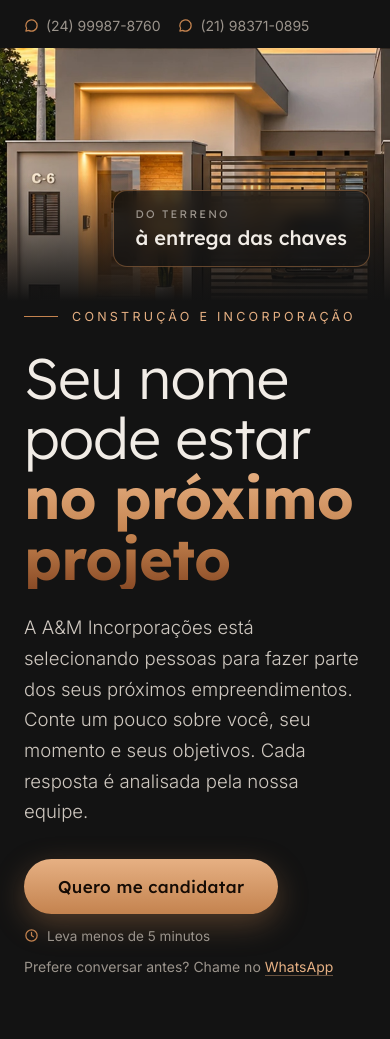
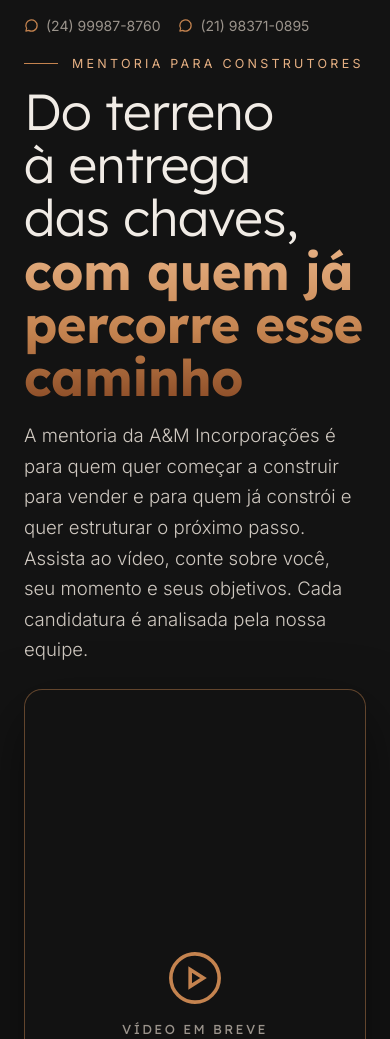
Before and after one commit to mainstay-x/amincorporacoes, a plain HTML site: page index.html in a window 390 px wide. Shown: the part 61-1100 px from the top of the page. Before the commit the page ends 1076 px from the top, so only its background shows below. Drawn offline with Linux system fonts and the light colour scheme; a script that the page names is missing.

Commit message:
Landing focada na mentoria, com espaço para vídeo vertical

```diff
--- a/index.html
+++ b/index.html
@@ -3,8 +3,8 @@
 <head>
 <meta charset="utf-8">
 <meta name="viewport" content="width=device-width, initial-scale=1">
-<title>A&amp;M Incorporações | Construção e Incorporação · Candidate-se</title>
-<meta name="description" content="A A&amp;M Incorporações está selecionando pessoas para seus próximos projetos de construção e incorporação. Preencha o formulário, leva menos de 5 minutos.">
+<title>Mentoria em Construção e Incorporação | A&amp;M Incorporações</title>
+<meta name="description" content="Mentoria da A&amp;M Incorporações para quem quer construir para vender ou estruturar o próximo passo como construtor. Candidate-se, leva menos de 5 minutos.">
 <meta name="robots" content="index, follow">
 <link rel="canonical" href="https://amincorporacoes.mainstay-x.com.br/">
 <meta name="theme-color" content="#131313">
@@ -12,8 +12,8 @@
 <meta property="og:type" content="website">
 <meta property="og:locale" content="pt_BR">
 <meta property="og:site_name" content="A&amp;M Incorporações">
-<meta property="og:title" content="A&amp;M Incorporações | Seu nome pode estar no próximo projeto">
-<meta property="og:description" content="Do terreno à entrega das chaves. Candidate-se para fazer parte dos próximos empreendimentos da A&amp;M Incorporações.">
+<meta property="og:title" content="Mentoria A&amp;M Incorporações | Do terreno à entrega das chaves">
+<meta property="og:description" content="Mentoria para quem quer construir para vender ou estruturar o próximo passo como construtor. Candidate-se.">
 <meta property="og:url" content="https://amincorporacoes.mainstay-x.com.br/">
 <meta property="og:image" content="https://amincorporacoes.mainstay-x.com.br/assets/acompanhamento-casa.jpg">
 <meta property="og:image:width" content="1280">
@@ -21,8 +21,8 @@
 <meta property="og:image:alt" content="Fachada de casa moderna ao entardecer, com iluminação e portão em ripas">
 
 <meta name="twitter:card" content="summary_large_image">
-<meta name="twitter:title" content="A&amp;M Incorporações | Seu nome pode estar no próximo projeto">
-<meta name="twitter:description" content="Do terreno à entrega das chaves. Candidate-se para fazer parte dos próximos empreendimentos da A&amp;M Incorporações.">
+<meta name="twitter:title" content="Mentoria A&amp;M Incorporações | Do terreno à entrega das chaves">
+<meta name="twitter:description" content="Mentoria para quem quer construir para vender ou estruturar o próximo passo como construtor. Candidate-se.">
 <meta name="twitter:image" content="https://amincorporacoes.mainstay-x.com.br/assets/acompanhamento-casa.jpg">
 
 <script type="application/ld+json">
@@ -32,7 +32,7 @@
   "name": "A&M Incorporações",
   "url": "https://amincorporacoes.mainstay-x.com.br/",
   "image": "https://amincorporacoes.mainstay-x.com.br/assets/acompanhamento-casa.jpg",
-  "description": "Construção e incorporação, do terreno à entrega das chaves.",
+  "description": "Construção, incorporação e mentoria para construtores, do terreno à entrega das chaves.",
   "contactPoint": [
     {
       "@type": "ContactPoint",
@@ -82,7 +82,7 @@ a{color:inherit;text-decoration:none}
 .main{margin:auto 0;display:flex;flex-direction:column;gap:clamp(16px,2.8vh,30px);max-width:600px}
 .eyebrow{font-size:12.5px;letter-spacing:.26em;text-transform:uppercase;color:var(--copper-hi);display:flex;align-items:center;gap:14px}
 .eyebrow::before{content:"";width:34px;height:1px;background:var(--copper)}
-h1{font-family:var(--head);font-weight:300;font-size:clamp(40px,6.8vh,76px);line-height:1.05;letter-spacing:-.01em;text-wrap:balance}
+h1{font-family:var(--head);font-weight:300;font-size:clamp(38px,6vh,68px);line-height:1.05;letter-spacing:-.01em;text-wrap:balance}
 h1 strong{display:block;font-weight:700}
 .lead{font-size:clamp(15px,2.2vh,19px);line-height:1.65;color:#cfc8c0;max-width:540px;font-weight:300}
 
@@ -97,17 +97,29 @@ h1 strong{display:block;font-weight:700}
 .hero-img{position:relative;min-height:320px}
 .hero-img img{position:absolute;inset:0;width:100%;height:100%;object-fit:cover;object-position:30% 50%}
 .hero-img::before{content:"";position:absolute;inset:0;z-index:1;background:linear-gradient(90deg,var(--dark) 0%,rgba(19,19,19,.55) 22%,rgba(19,19,19,0) 55%),linear-gradient(0deg,rgba(19,19,19,.55),rgba(19,19,19,0) 35%)}
-.badge{position:absolute;z-index:2;right:clamp(20px,3vw,48px);bottom:clamp(20px,4vh,44px);background:rgba(19,19,19,.72);backdrop-filter:blur(8px);border:1px solid rgba(196,131,79,.45);border-radius:14px;padding:16px 22px;font-family:var(--head)}
-.badge small{display:block;font-size:11px;letter-spacing:.2em;text-transform:uppercase;color:var(--muted)}
-.badge b{display:block;font-size:20px;font-weight:500;margin-top:4px}
+
+.hero-img .video-wrap{position:absolute;inset:0;z-index:2;display:flex;flex-direction:column;align-items:center;justify-content:center;gap:14px;padding:clamp(20px,4vh,44px)}
+.video{position:relative;height:min(78vh,720px);aspect-ratio:9/16;max-width:100%;border-radius:18px;overflow:hidden;background:rgba(19,19,19,.78);backdrop-filter:blur(8px);border:1px solid rgba(196,131,79,.45);box-shadow:0 24px 60px rgba(0,0,0,.5)}
+.video iframe{position:absolute;inset:0;width:100%;height:100%;border:0}
+.video .ph{position:absolute;inset:0;display:flex;flex-direction:column;align-items:center;justify-content:center;gap:14px;color:var(--muted);font-size:13px;letter-spacing:.18em;text-transform:uppercase;font-family:var(--head)}
+.video .ph svg{width:58px;height:58px;stroke:var(--copper);fill:none;stroke-width:1.5}
+.video-cap{font-size:12px;letter-spacing:.22em;text-transform:uppercase;color:var(--copper-hi);font-family:var(--head)}
 
 @media (max-width:900px){
   .fold{grid-template-columns:1fr}
   .left{display:contents}
   .top{order:0;padding:20px 24px 14px}
-  .hero-img{order:1;min-height:30vh}
+  .hero-img{min-height:auto;padding:0 24px 28px}
+  .hero-img img,.hero-img::before{display:none}
+  .hero-img .video-wrap{position:static;padding:0}
+  .video{height:auto;width:min(100%,380px)}
   .hero-img::before{background:linear-gradient(0deg,var(--dark) 0%,rgba(19,19,19,0) 50%)}
-  .main{order:2;padding:8px 24px 40px;margin:0;max-width:none}
+  .main{display:contents}
+  .eyebrow{order:1;padding:8px 24px 0}
+  h1{order:2;padding:14px 24px 0}
+  .lead{order:3;padding:16px 24px 24px}
+  .hero-img{order:4}
+  .cta{order:5;padding:0 24px 48px}
 }
 </style>
 </head>
@@ -132,21 +144,26 @@ h1 strong{display:block;font-weight:700}
     </header>
 
     <div class="main">
-      <div class="eyebrow">Construção e incorporação</div>
-      <h1>Seu nome pode estar<strong class="copper">no próximo projeto</strong></h1>
-      <p class="lead">A A&amp;M Incorporações está selecionando pessoas para fazer parte dos seus próximos empreendimentos. Conte um pouco sobre você, seu momento e seus objetivos. Cada resposta é analisada pela nossa equipe.</p>
+      <div class="eyebrow">Mentoria para construtores</div>
+      <h1>Do terreno à entrega das chaves,<strong class="copper">com quem já percorre esse caminho</strong></h1>
+      <p class="lead">A mentoria da A&amp;M Incorporações é para quem quer começar a construir para vender e para quem já constrói e quer estruturar o próximo passo. Assista ao vídeo, conte sobre você, seu momento e seus objetivos. Cada candidatura é analisada pela nossa equipe.</p>
 
       <div class="cta">
         <button formsappId="6ae745130d190bfbb9501fc0">Quero me candidatar</button>
         <span class="time"><svg viewBox="0 0 24 24"><circle cx="12" cy="12" r="9"/><path d="M12 7v5l3 2"/></svg>Leva menos de 5 minutos</span>
-        <span class="alt">Prefere conversar antes? Chame no <a href="https://wa.me/5524999878760" target="_blank" rel="noopener">WhatsApp</a></span>
+        <span class="alt">É investidor? Fale direto no <a href="https://wa.me/5524999878760" target="_blank" rel="noopener">WhatsApp</a></span>
       </div>
     </div>
   </section>
 
   <aside class="hero-img">
     <img src="assets/acompanhamento-casa.jpg" alt="Fachada de casa moderna ao entardecer, com iluminação e portão em ripas">
-    <div class="badge"><small>Do terreno</small><b>à entrega das chaves</b></div>
+    <div class="video-wrap">
+      <div class="video" id="video-mentoria">
+        <div class="ph"><svg viewBox="0 0 24 24"><circle cx="12" cy="12" r="10"/><path d="M10 8.5v7l5.5-3.5z"/></svg>Vídeo em breve</div>
+      </div>
+      <span class="video-cap">Assista antes de se candidatar</span>
+    </div>
   </aside>
 </main>
 
```
